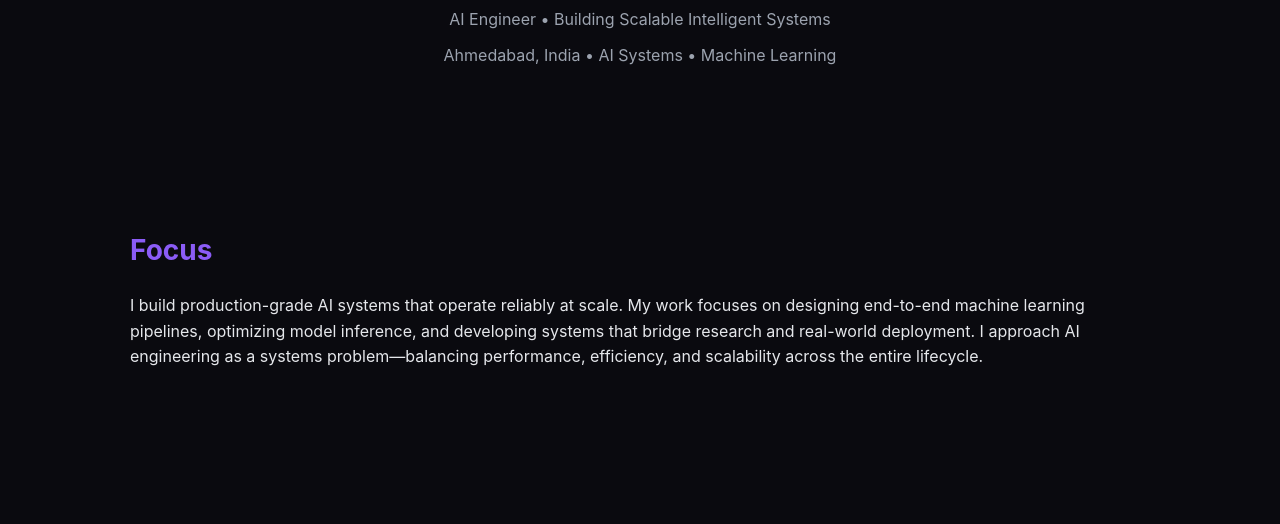
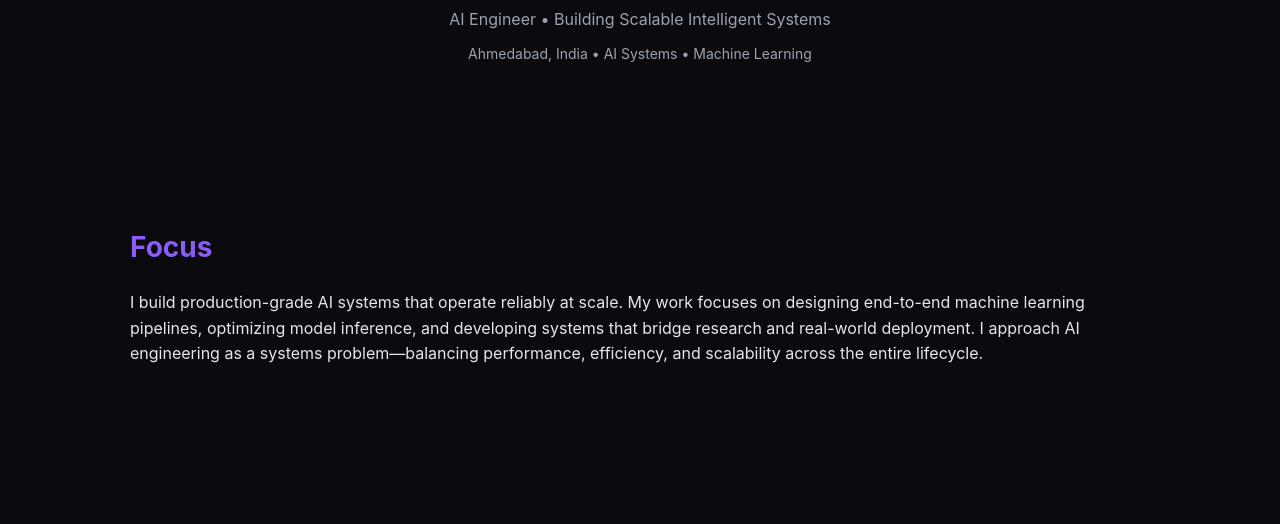
Before and after one commit to PATEL-DRUPAD/drupad-ai-lab, a plain HTML site: page index.html in a window 1280 px wide. Shown: the part 263-787 px from the top of the page. Drawn offline with nearby package versions, Linux system fonts and the light colour scheme.

Commit message:
Add .identity class with margin and color styles

```diff
--- a/styles.css
+++ b/styles.css
@@ -133,3 +133,9 @@ footer {
   color: #6b7280;
   margin-left: 8px;
 }
+
+.identity {
+  margin-top: 10px;
+  color: #6b7280;
+  font-size: 14px;
+}
```
